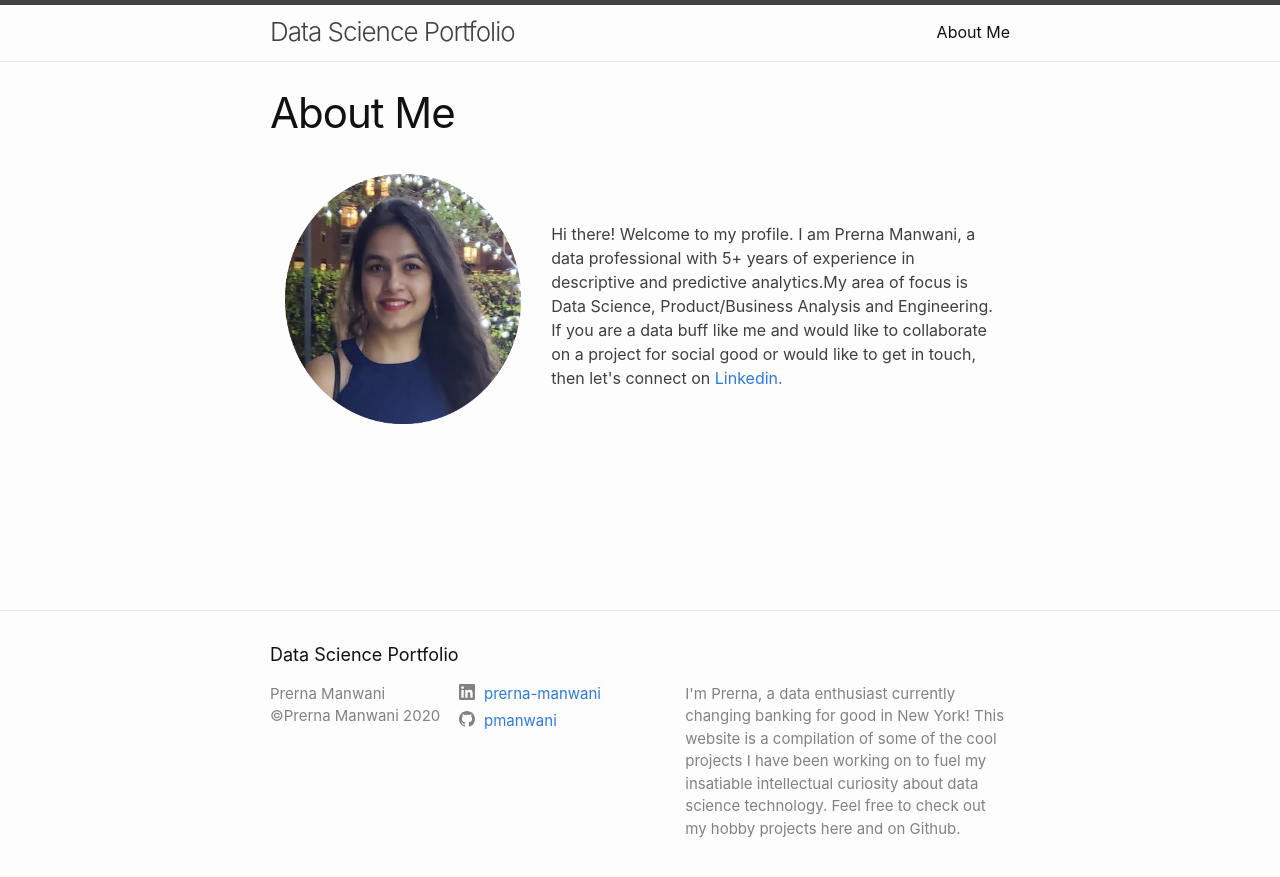
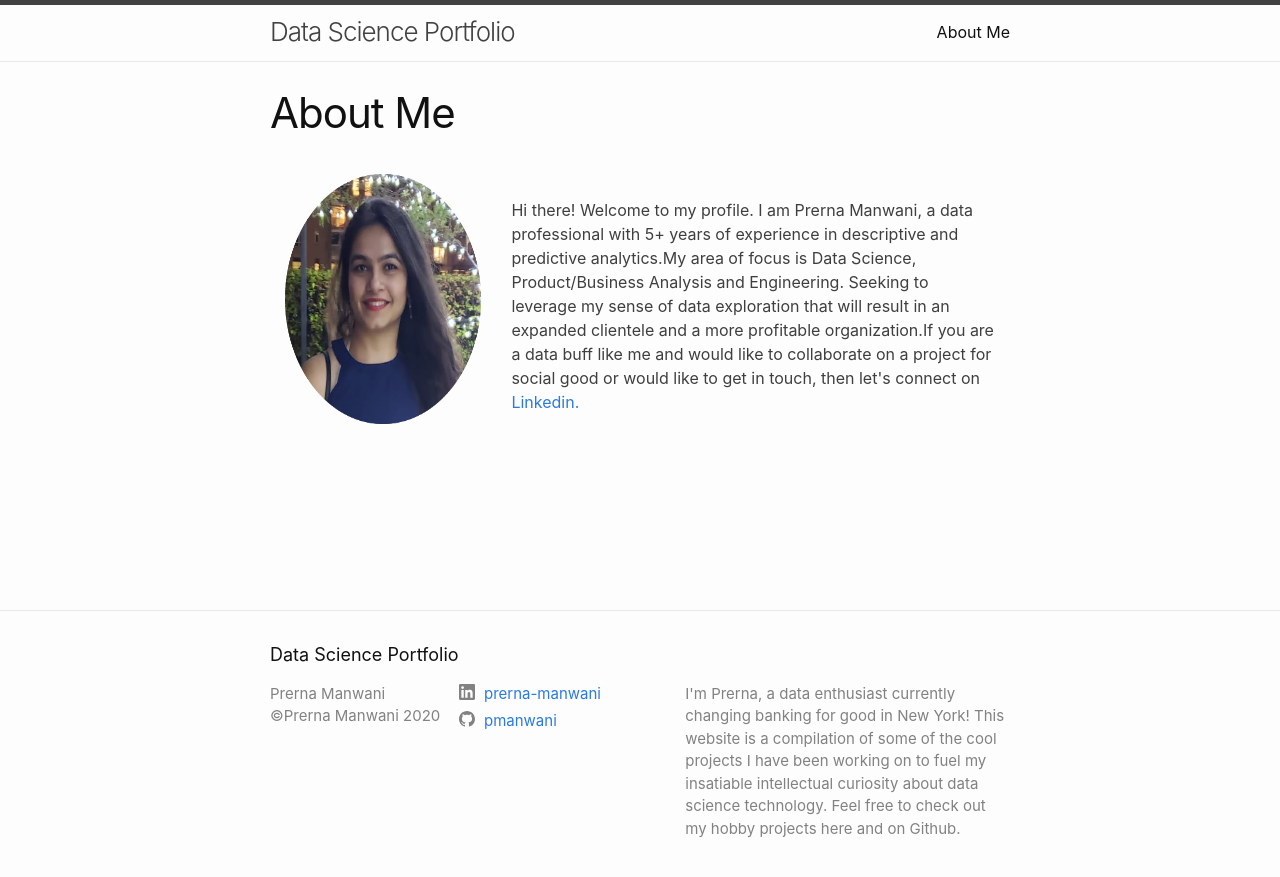
Before and after one commit to pmanwani/pmanwani.github.io, a Jekyll site: the page built from about.markdown, in a window 1280 px wide. Shown: the top 877 px of the page. Built offline with Jekyll 4.4.1, drawn with Linux system fonts in a browser that asks for light colours.

Commit message:
Update about.markdown

```diff
--- a/about.markdown
+++ b/about.markdown
@@ -26,7 +26,7 @@
       <td class="noborder">
       <p><img src="/images/portfolio_pic.png" alt="pic" width="2000" height="250" /></p>
       </td>
-      <td>Hi there! Welcome to my profile. I am Prerna Manwani, a data professional with 5+ years of experience in descriptive and predictive analytics.My area of focus is Data Science, Product/Business Analysis and Engineering. If you are a data buff like me and would like to collaborate on a project for social good or would like to get in touch, then let's connect on <a href="https://www.linkedin.com/in/prerna-manwani/">Linkedin.</a>
+      <td>Hi there! Welcome to my profile. I am Prerna Manwani, a data professional with 5+ years of experience in descriptive and predictive analytics.My area of focus is Data Science, Product/Business Analysis and Engineering. Seeking to leverage my sense of data exploration that will result in an expanded clientele and a more profitable organization.If you are a data buff like me and would like to collaborate on a project for social good or would like to get in touch, then let's connect on <a href="https://www.linkedin.com/in/prerna-manwani/">Linkedin.</a>
       </td>
       </tr>
   </tbody>
```
